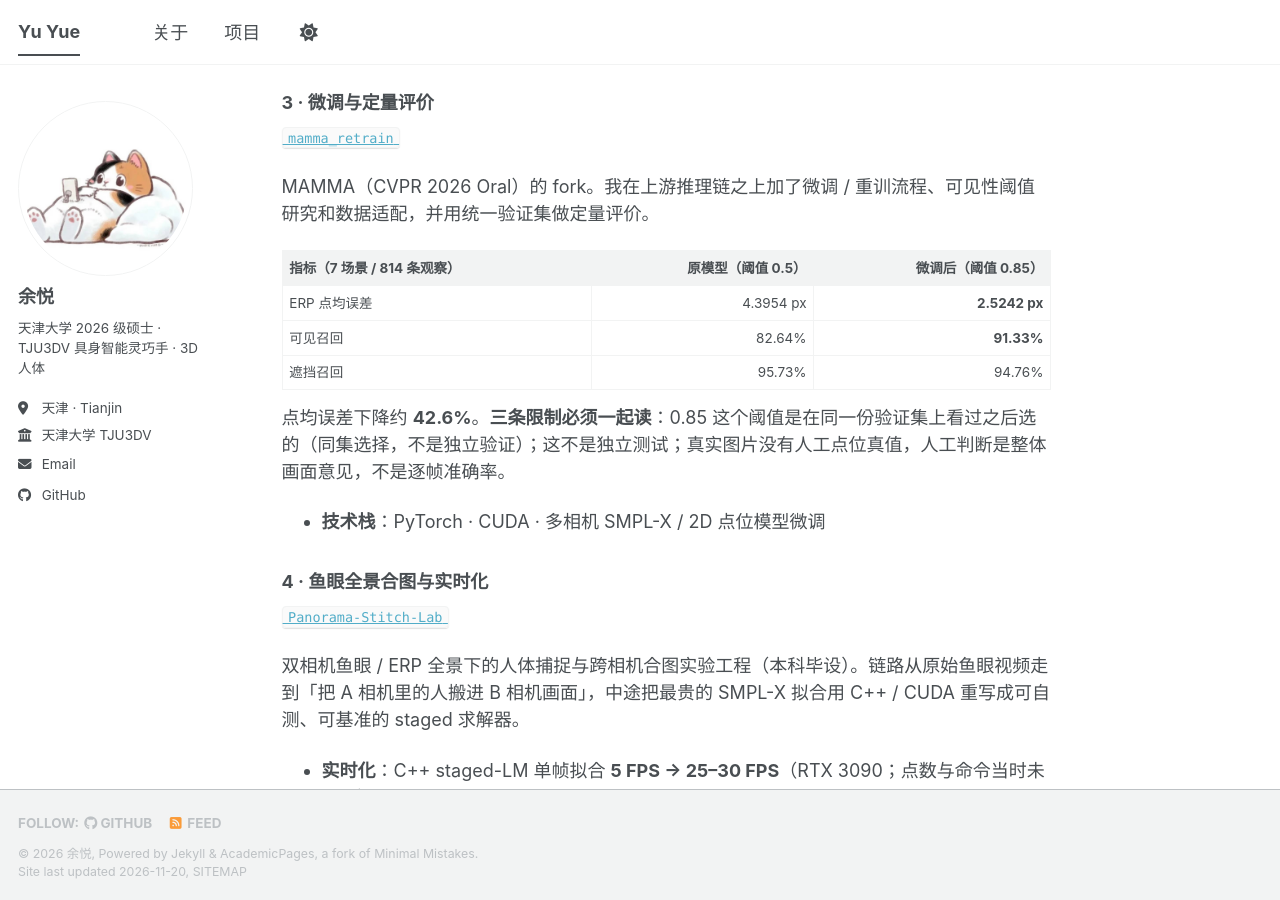
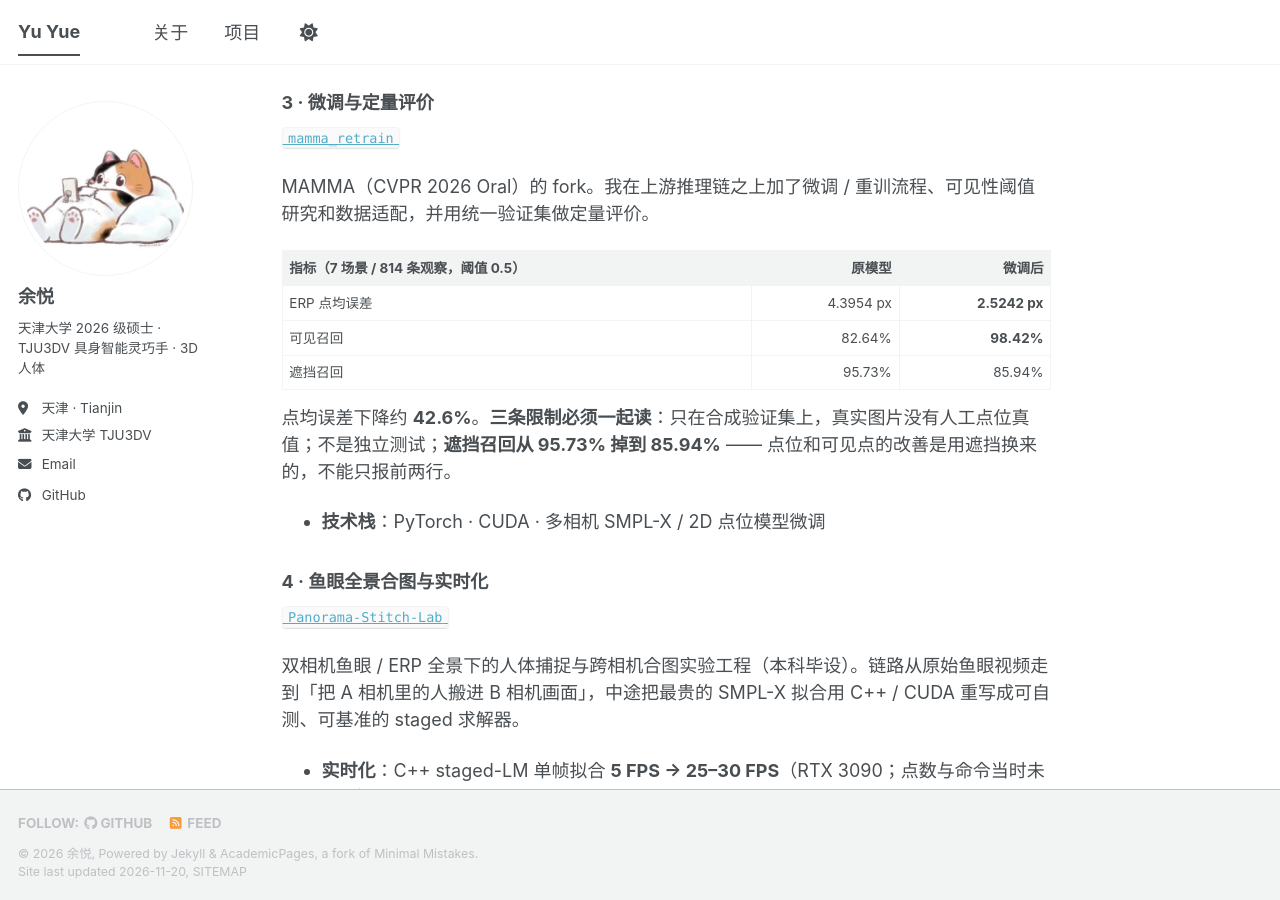
Before and after one commit to casesic/casesic.github.io, a Jekyll site: the page built from _pages/about.md, in a window 1280 px wide and 900 px high, scrolled down 1599 px. Built offline with Jekyll 4.4.1, drawn with Linux system fonts in a browser that asks for light colours; a script bundle is joined from its source files by our own code; a style sheet for code colours, icons or effects is not loaded.

Commit message:
Use the threshold-0.5 figures for the fine-tuning card

```diff
--- a/_pages/about.md
+++ b/_pages/about.md
@@ -59,13 +59,13 @@ redirect_from:
 
 MAMMA（CVPR 2026 Oral）的 fork。我在上游推理链之上加了微调 / 重训流程、可见性阈值研究和数据适配，并用统一验证集做定量评价。
 
-| 指标（7 场景 / 814 条观察） | 原模型（阈值 0.5） | 微调后（阈值 0.85） |
+| 指标（7 场景 / 814 条观察，阈值 0.5） | 原模型 | 微调后 |
 |---|---:|---:|
 | ERP 点均误差 | 4.3954 px | **2.5242 px** |
-| 可见召回 | 82.64% | **91.33%** |
-| 遮挡召回 | 95.73% | 94.76% |
+| 可见召回 | 82.64% | **98.42%** |
+| 遮挡召回 | 95.73% | 85.94% |
 
-点均误差下降约 **42.6%**。**三条限制必须一起读**：0.85 这个阈值是在同一份验证集上看过之后选的（同集选择，不是独立验证）；这不是独立测试；真实图片没有人工点位真值，人工判断是整体画面意见，不是逐帧准确率。
+点均误差下降约 **42.6%**。**三条限制必须一起读**：只在合成验证集上，真实图片没有人工点位真值；不是独立测试；**遮挡召回从 95.73% 掉到 85.94%** —— 点位和可见点的改善是用遮挡换来的，不能只报前两行。
 
 - **技术栈**：PyTorch · CUDA · 多相机 SMPL-X / 2D 点位模型微调
 
```
